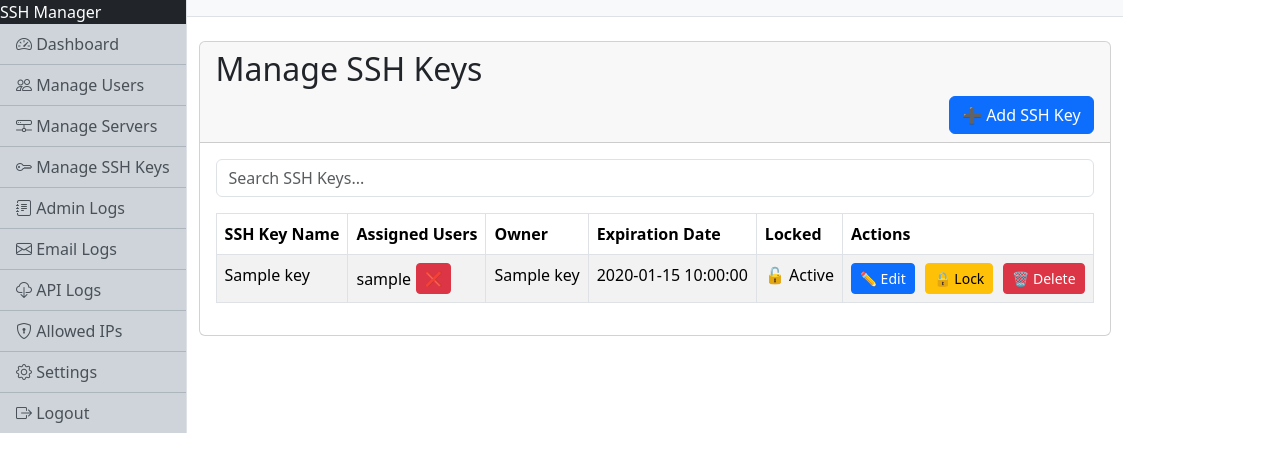
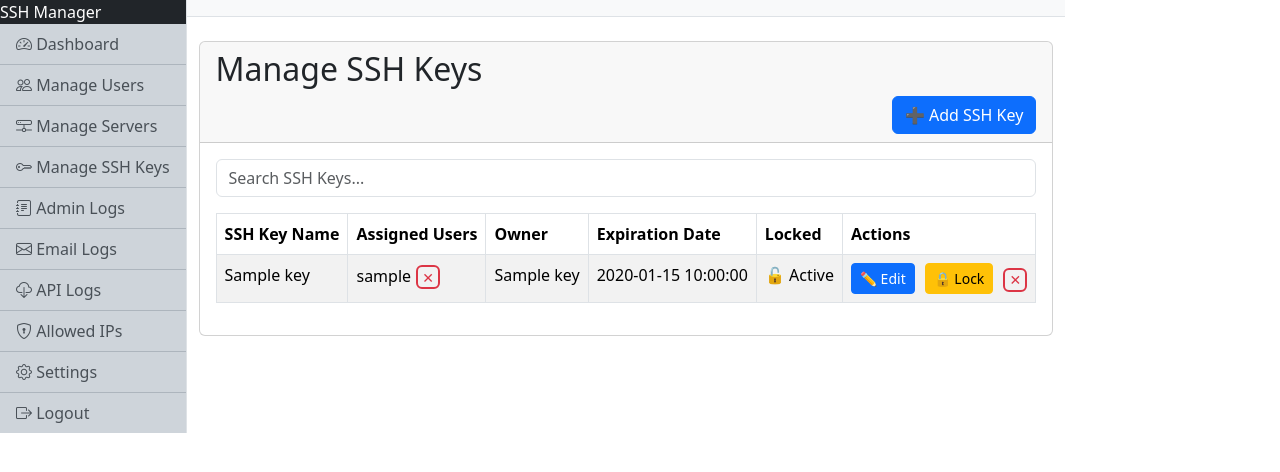
Before and after one commit to Malakhovskyy/ssh-auth-api, a FastAPI app: template app/templates/ssh_keys.html in a window 1280 px wide. Shown: the top 472 px of the page. Run offline with FastAPI, Linux system fonts and the light colour scheme; the template is opened without the code that fills it: most values are stand-ins (such as "Sample title", 1, 10 or a date in 2020); some libraries are stand-ins or nearby versions.

Commit message:
visual fixes

```diff
--- a/app/static/css/styles.css
+++ b/app/static/css/styles.css
@@ -95,3 +95,27 @@
 #wrapper {
     transition: margin-left 0.25s ease-out;
 }
+/* === Custom button delete style === */
+.btn-delete {
+    display: inline-flex;
+    align-items: center;
+    justify-content: center;
+    width: 24px;
+    height: 24px;
+    font-size: 14px;
+    color: #dc3545; /* Bootstrap danger color */
+    background: transparent;
+    border: 2px solid #dc3545;
+    border-radius: 6px;
+    padding: 0;
+    transition: background-color 0.2s, color 0.2s;
+  }
+
+  .btn-delete:hover {
+    background-color: #dc3545;
+    color: white;
+  }
+
+  .btn-delete:focus {
+    box-shadow: none;
+  }
--- a/app/templates/ssh_keys.html
+++ b/app/templates/ssh_keys.html
@@ -32,7 +32,7 @@
                                 <div style="display: flex; align-items: center;">
                                     <span>{{ user["username"] }}</span>
                                     <form method="post" action="/admin/ssh-keys/unassign/{{ key['id'] }}/{{ user['id'] }}" style="display:inline;" onsubmit="return confirmUnassign();">
-                                        <button type="submit" class="btn btn-sm btn-danger" style="margin-left: 5px;">❌</button>
+                                        <button type="submit" class="btn btn-delete" style="margin-left: 5px;">✕</button>
                                     </form>
                                 </div>
                             {% else %}
@@ -58,7 +58,7 @@
                             {% endif %}
 
                             <form method="post" action="/admin/ssh-keys/delete/{{ key['id'] }}" style="margin: 0;" onsubmit="return confirmDelete();">
-                                <button type="submit" class="btn btn-sm btn-danger">🗑️ Delete</button>
+                                <button type="submit" class="btn btn-delete" title="Delete">✕</button>
                             </form>
                         </div>
                     </td>
--- a/app/templates/ssh_users.html
+++ b/app/templates/ssh_users.html
@@ -62,7 +62,7 @@
                             {% endif %}
 
                             <form method="post" action="/admin/ssh-users/delete/{{ user['id'] }}" style="margin: 0;" onsubmit="return confirmDelete();">
-                                <button type="submit" class="btn btn-sm btn-danger">🗑️ Delete</button>
+                                <button type="submit" class="btn btn-delete" title="Delete">✕</button>
                             </form>
                         </div>
                     </td>
```
